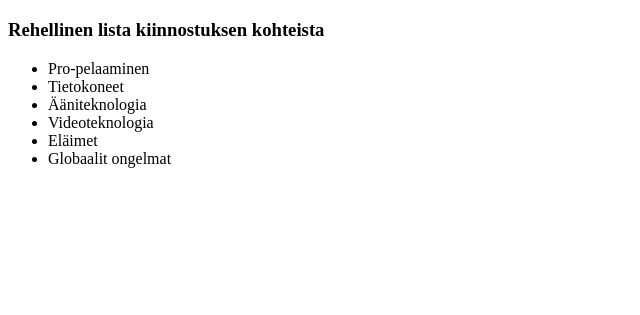
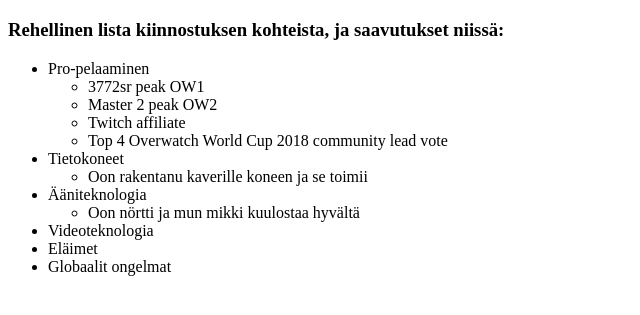
Before and after one commit to thefakejj/Uusi_sivu, a plain HTML site: page index.html in a window 1280 px wide. Shown: the part 61-376 px from the top of the page, without its empty margins (0-640 px from the left). Drawn offline with Linux system fonts and the light colour scheme; files that its build step writes are made by us from their sources.

Commit message:
lisää tietoja mun saavutuksista

```diff
--- a/index.html
+++ b/index.html
@@ -15,16 +15,29 @@
     <h1>Jasperin ansioluettelo</h1>
 
 
-    <h3>Rehellinen lista kiinnostuksen kohteista</h3>
+    <h3>Rehellinen lista kiinnostuksen kohteista, ja saavutukset niissä:</h3>
     <ul>
         <li>Pro-pelaaminen</li>
+        <ul>
+            <li>3772sr peak OW1</li>
+            <li>Master 2 peak OW2</li>
+            <li>Twitch affiliate</li>
+            <li>Top 4 Overwatch World Cup 2018 community lead vote</li>
+        </ul>
         <li>Tietokoneet</li>
+        <ul>
+            <li>Oon rakentanu kaverille koneen ja se toimii</li>
+        </ul>
         <li>Ääniteknologia</li>
+        <ul>
+            <li>Oon nörtti ja mun mikki kuulostaa hyvältä</li>
+        </ul>
         <li>Videoteknologia</li>
         <li>Eläimet</li>
         <li>Globaalit ongelmat</li>
     </ul>
 
+
 </body>
 
 
```
